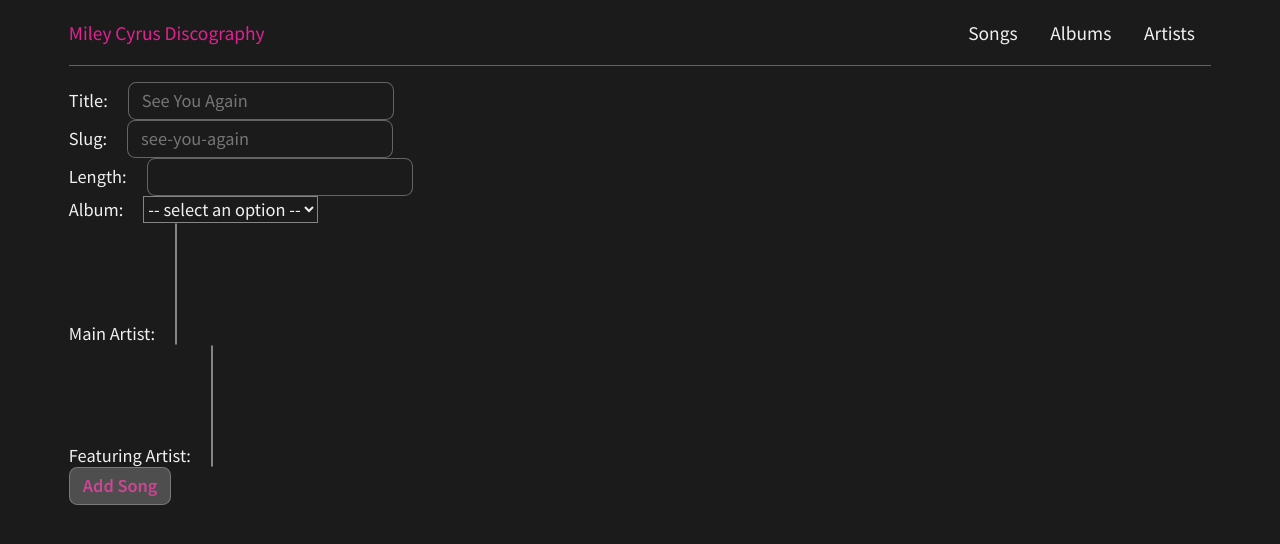
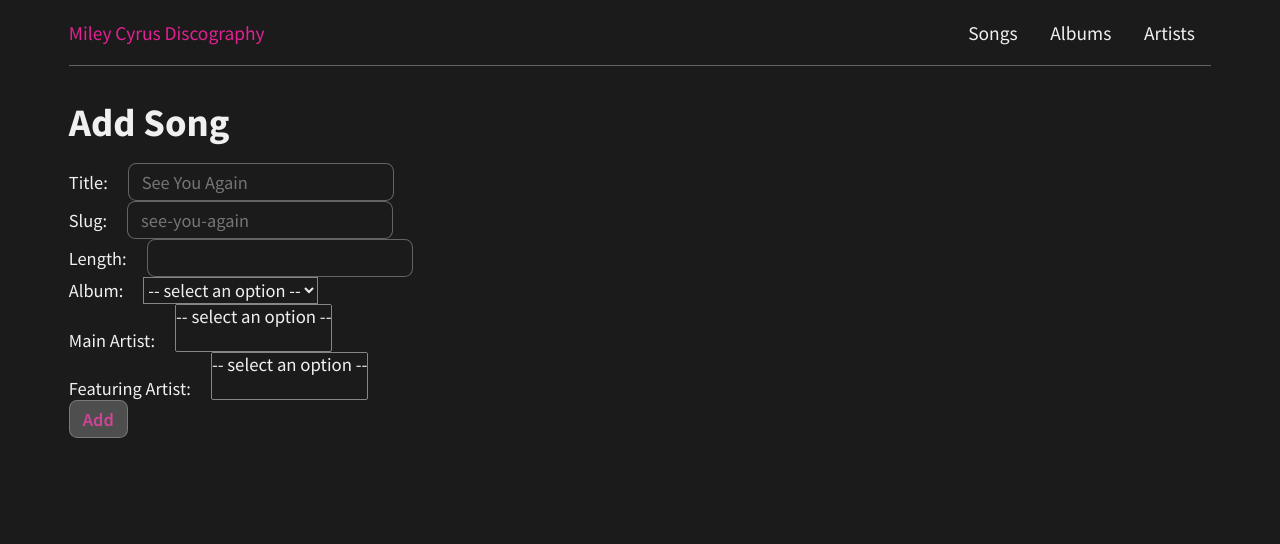
Before and after one commit to cammarb/miley-discography, a Flask app: page /songs/add_song in a window 1280 px wide. Shown: the top 544 px of the page. Run offline with Flask 2, Linux system fonts and the light colour scheme; data that the repository does not hold is empty.

Commit message:
update forms template

```diff
--- a/app/templates/songs/add_song.html
+++ b/app/templates/songs/add_song.html
@@ -1,5 +1,4 @@
 {% extends 'base.html'%}
-{% block title %}Add Song{% endblock %}
 {% block head%}
 {{super()}}
 {% endblock %}
@@ -10,6 +9,11 @@
 
 
 {% block container %}
+<div class="header">
+    <h1>
+        {% block title %}Add Song{% endblock %}
+    </h1>
+</div>
 <form method="post">
     <div>
         <label for="title">Title:</label>
@@ -34,7 +38,8 @@
     </div>
     <div>
         <label for="main_artist">Main Artist:</label>
-        <select name="main_artist" id="main_artist" size="5" multiple="multiple">
+        <select name="main_artist" id="main_artist" multiple="multiple" size="2">
+            <option disabled selected value>-- select an option --</option>
             {% for artist in artists %}
             <option value="{{artist.id}}">{{artist.name}}</option>
             {% endfor %}
@@ -42,14 +47,15 @@
     </div>
     <div>
         <label for="featuring_artist">Featuring Artist:</label>
-        <select name="featuring_artist" id="featuring_artist" size="5" multiple="multiple">
+        <select name="featuring_artist" id="featuring_artist" multiple="multiple" size="2">
+            <option disabled selected value>-- select an option --</option>
             {% for artist in artists %}
             <option value="{{artist.id}}">{{artist.name}}</option>
             {% endfor %}
         </select>
     </div>
     <div>
-        <button type="submit" class="btn btn-primary">Add Song</button>
+        <button type="submit" class="btn ">Add</button>
     </div>
 </form>
 {% endblock %}
```
Also changed, not shown: app/templates/albums/add_album.html (+8 -2 lines), app/templates/artists/add_artist.html (+6 -2 lines).
